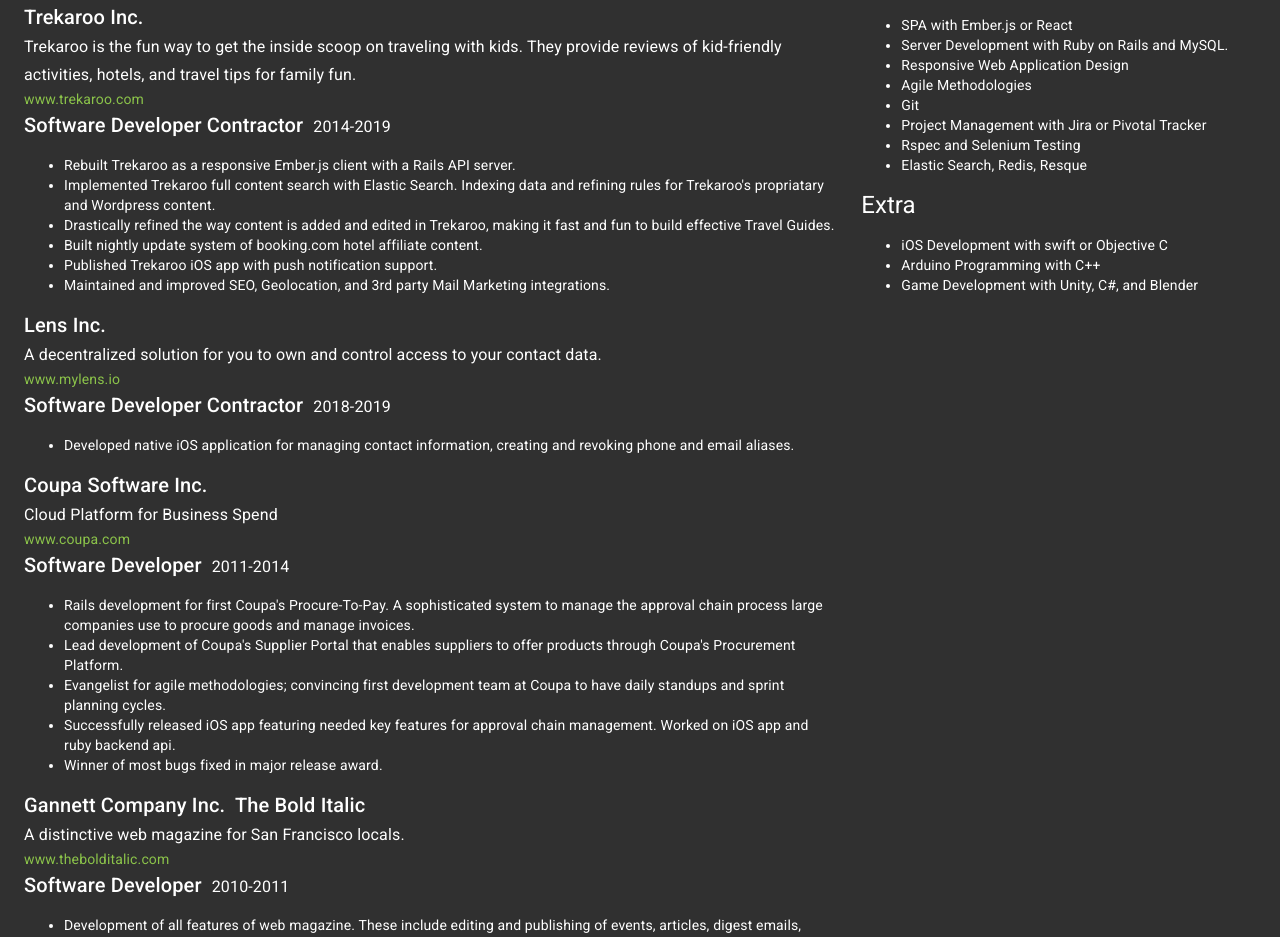
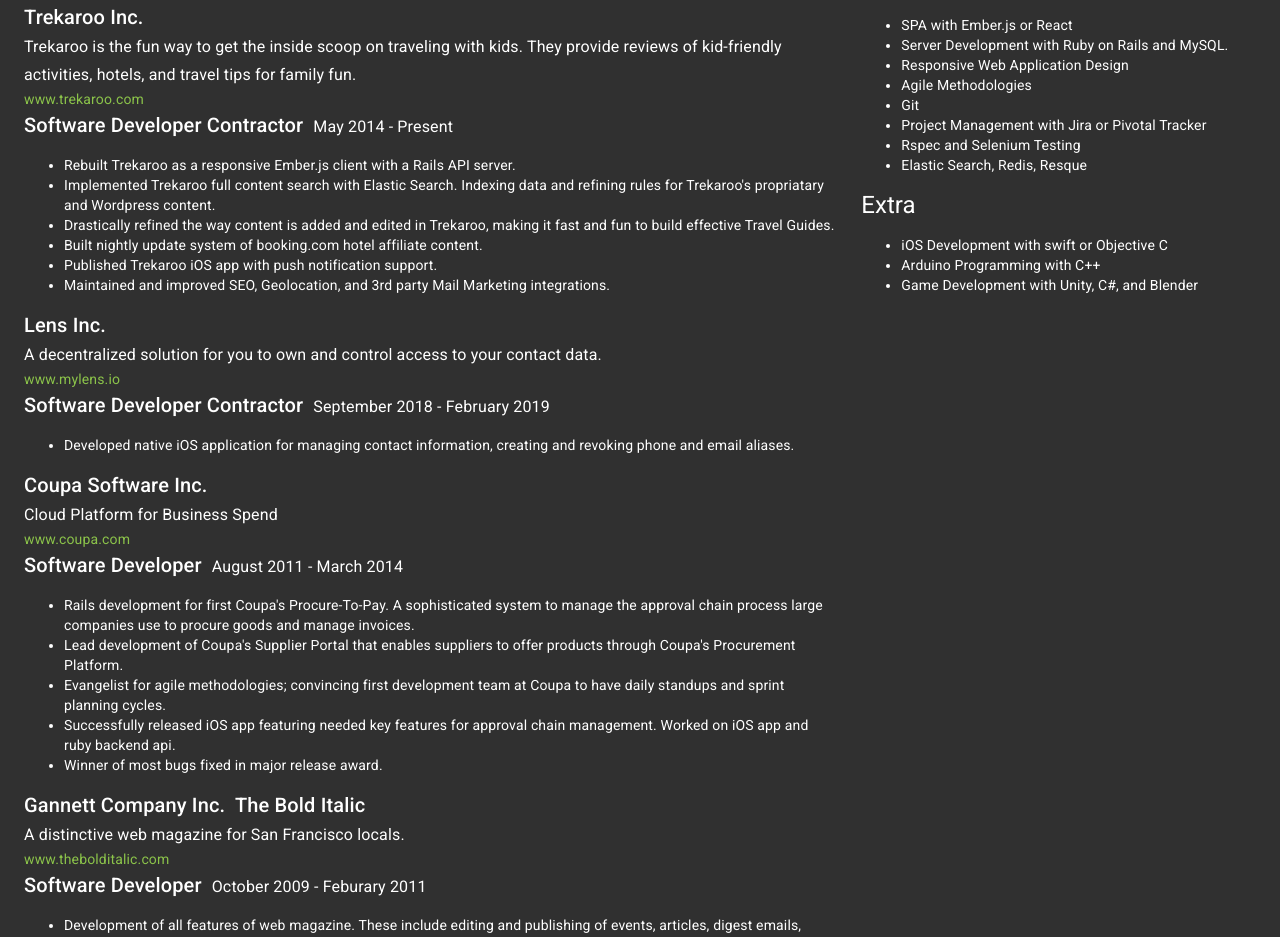
Before and after one commit to michaeldeitcher/colorbot-xyz, a Next.js app: page /professional in a window 1280 px wide. Shown: the part 169-1106 px from the top of the page. Built offline with nearby package versions, Linux system fonts and the light colour scheme.

Commit message:
Adding Force Graph Three

```diff
--- a/components/ProjectCard.js
+++ b/components/ProjectCard.js
@@ -7,7 +7,7 @@
 import CardMedia from '@material-ui/core/CardMedia';
 import Button from '@material-ui/core/Button';
 import Typography from '@material-ui/core/Typography';
-import Link from 'next/link'
+import CardLink from './CardLink'
 
 const useStyles = makeStyles({
     card: {
@@ -23,7 +23,7 @@
     const classes = useStyles();
 
     return (
-        <Link href={props.href}>
+        <CardLink href={props.href}>
         <Card className={classes.card}>
             <CardActionArea>
                 <CardMedia
@@ -46,7 +46,7 @@
                 </Button>
             </CardActions>
         </Card>
-        </Link>
+        </CardLink>
     );
 }
 
--- a/pages/professional/index.js
+++ b/pages/professional/index.js
@@ -41,7 +41,7 @@
             companyDesc: 'Trekaroo is the fun way to get the inside scoop on traveling with kids. They provide reviews of kid-friendly activities, hotels, and travel tips for family fun.',
             companyLink: 'www.trekaroo.com',
             position: 'Software Developer Contractor',
-            hiredDates: '2014-2019',
+            hiredDates: 'May 2014 - Present',
             bullets: [
                 "Rebuilt Trekaroo as a responsive Ember.js client with a Rails API server.",
                 "Implemented Trekaroo full content search with Elastic Search. Indexing data and refining rules for Trekaroo's propriatary and Wordpress content.",
@@ -56,7 +56,7 @@
             companyDesc: 'A decentralized solution for you to own and control access to your contact data.',
             companyLink: 'www.mylens.io',
             position: 'Software Developer Contractor',
-            hiredDates: '2018-2019',
+            hiredDates: 'September 2018 - February 2019',
             bullets: [
                 "Developed native iOS application for managing contact information, creating and revoking phone and email aliases."
             ]
@@ -66,7 +66,7 @@
             companyDesc: 'Cloud Platform for Business Spend',
             companyLink: 'www.coupa.com',
             position: 'Software Developer',
-            hiredDates: '2011-2014',
+            hiredDates: 'August 2011 - March 2014',
             bullets: [
                 "Rails development for first Coupa's Procure-To-Pay. A sophisticated system to manage the approval chain process large companies use to procure goods and manage invoices.",
                 "Lead development of Coupa's Supplier Portal that enables suppliers to offer products through Coupa's Procurement Platform.",
@@ -80,7 +80,7 @@
             companyDesc: 'A distinctive web magazine for San Francisco locals.',
             companyLink: 'www.thebolditalic.com',
             position: 'Software Developer',
-            hiredDates: '2010-2011',
+            hiredDates: 'October 2009 - Feburary 2011',
             bullets: [
                 "Development of all features of web magazine. These include editing and publishing of events, articles, digest emails, promotions, merchant presence and promotions, and member community features.",
                 "Amazon Payments Integration for ticket purchases of events.",
@@ -92,7 +92,7 @@
             companyDesc: 'Family Travel Community Portal',
             companyLink: 'www.trekaroo.com',
             position: 'Lead Software Developer',
-            hiredDates: '2008-2010',
+            hiredDates: 'March 2008 - September 2009',
             bullets: [
                 "Built site from inception.",
                 "Iterated quickly to develop a system to leverage our limited seed content and let our community and administrators grow our site's content. Collaborated with team members to create new features, design the UI, enhance SEO, and monitor analytics.",
```
Also changed, not shown: components/CardLink.js (added, +10 -0 lines), pages/index.js (+12 -5 lines), static/images/cards/Force_Graph_Three.png (added).
